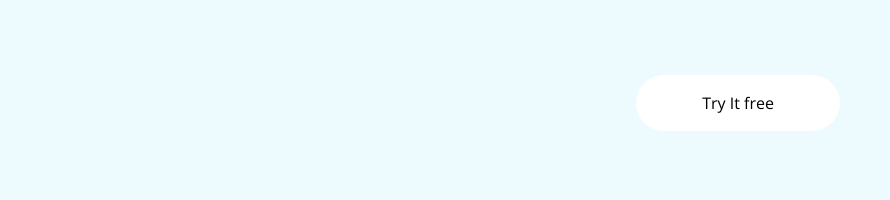
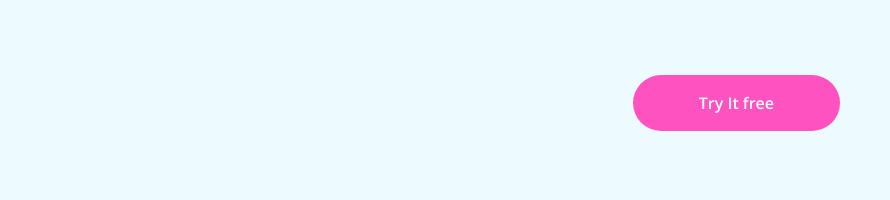
Before and after one commit to Uzairahmad8/Huddle_with_New_Features, a plain HTML site: page index.html in a window 1280 px wide. In both pictures the pointer is over the link "Try It free". Shown: the top 200 px of the page, 390-1280 px from the left. Drawn offline with nearby package versions, Linux system fonts and the light colour scheme.

Commit message:
Update style.css

```diff
--- a/style.css
+++ b/style.css
@@ -42,10 +42,17 @@ body {
 .navLink {
   padding: 16px 65px;
   color: #000;
+  font-weight: bold;
   background-color: #fff;
   text-decoration: none;
   border: 1px solid transparent;
   border-radius: 30px;
+}
+
+.navLink:hover{
+  color:#fff;
+  background-color: rgb(255, 82, 193);
+
 }
 
 .productInformationContainer {
```
